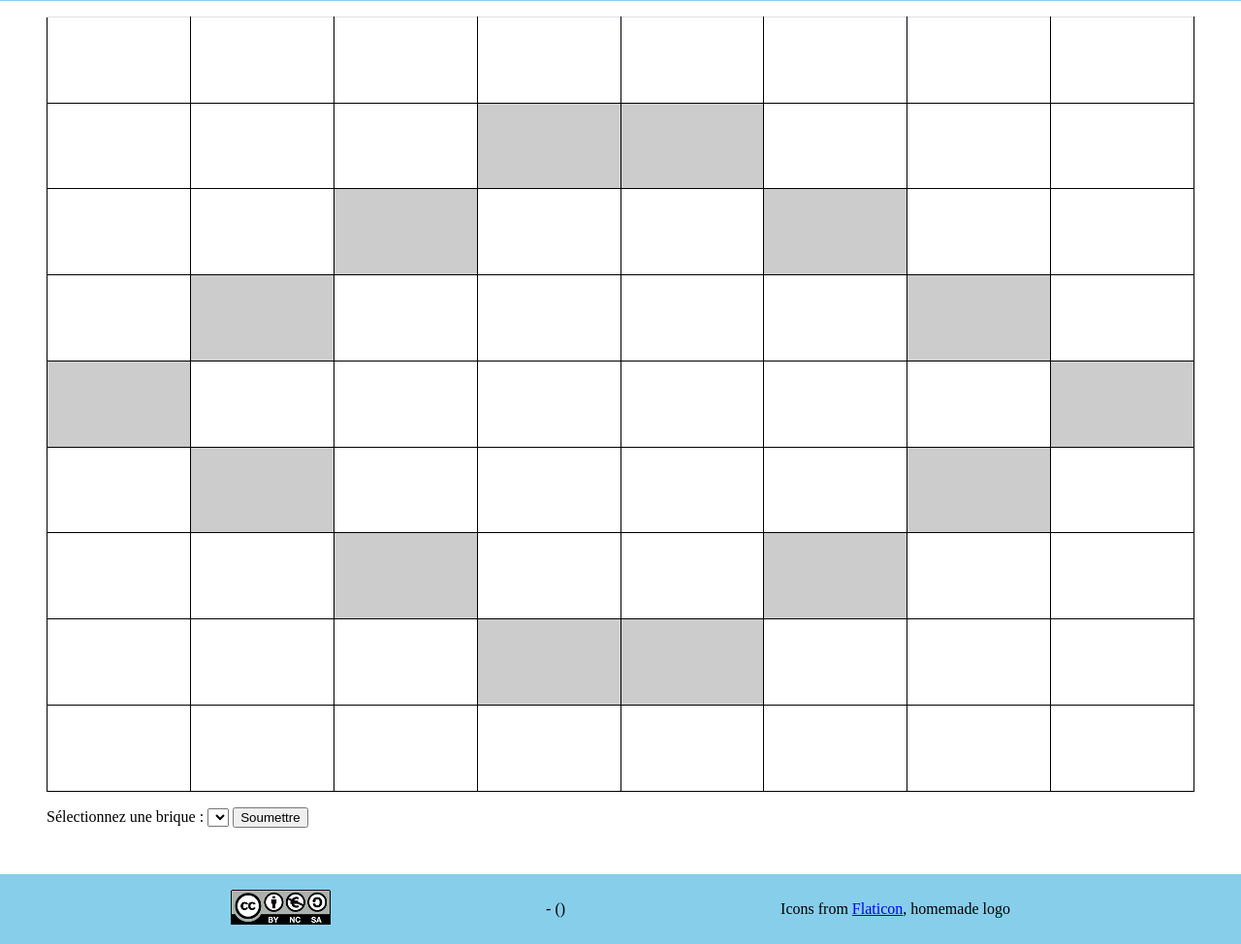
After one commit to davespera/projet-bdw, a Python web app: template projet/templates/grille_fixe.html in a window 1280 px wide. The commit adds this page. Shown: the part 99-1073 px from the top of the page at 97% size. Run offline with Jinja, Linux system fonts and the light colour scheme; the template is opened without the code that fills it, so the values that code supplies are empty.

Commit message:
fonc 2 except last point, have to replace chosen brique with another random one

```diff
--- a/projet/routes.toml
+++ b/projet/routes.toml
@@ -2,3 +2,8 @@
 url = ""
 controleur = "controleurs/accueil.py"
 template = "accueil.html"
+
+[[routes]]
+url = "grille_fixe"
+controleur = "controleurs/grille_fixe.py"
+template = "grille_fixe.html"
--- /dev/null
+++ b/projet/templates/grille_fixe.html
@@ -0,0 +1,79 @@
+{% extends "base.html" %}
+
+{% block main_content %}
+<head>
+    <meta charset="UTF-8">
+    <meta name="viewport" content="width=device-width, initial-scale=1.0">
+    <title>Grille Fixe</title>
+    <style>
+        table {
+            border-collapse: collapse;
+            width: 100%;
+            height: 100vh;
+        }
+        td {
+            border: 1px solid black;
+            width: 50px;
+            height: 50px;
+            text-align: center;
+        }
+        .target {
+            background-color: #ccc;
+        }
+    </style>
+</head>
+    <table>
+        <!-- Row 1 -->
+        <tr>
+            <td></td><td></td><td></td><td></td><td></td><td></td><td></td><td></td>
+        </tr>
+        <!-- Row 2 -->
+        <tr>
+            <td></td><td></td><td></td><td class="target"></td><td class="target"></td><td></td><td></td><td></td>
+        </tr>
+        <!-- Row 3 -->
+        <tr>
+            <td></td><td></td><td class="target"></td><td></td><td></td><td class="target"></td><td></td><td></td>
+        </tr>
+        <!-- Row 4 -->
+        <tr>
+            <td></td><td class="target"></td><td></td><td></td><td></td><td></td><td class="target"></td><td></td>
+        </tr>
+        <!-- Row 5 -->
+        <tr>
+            <td class="target"></td><td></td><td></td><td></td><td></td><td></td><td></td><td class="target"></td>
+        </tr>
+        <!-- Row 6 -->
+        <tr>
+            <td></td><td class="target"></td><td></td><td></td><td></td><td></td><td class="target"></td><td></td>
+        </tr>
+        <!-- Row 7 -->
+        <tr>
+            <td></td><td></td><td class="target"></td><td></td><td></td><td class="target"></td><td></td><td></td>
+        </tr>
+        <!-- Row 8 -->
+        <tr>
+            <td></td><td></td><td></td><td class="target"></td><td class="target"></td><td></td><td></td><td></td>
+        </tr>
+        <!-- Row 9 -->
+        <tr>
+            <td></td><td></td><td></td><td></td><td></td><td></td><td></td><td></td>
+        </tr>
+    </table>
+
+<!-- Formulaire de pioche -->
+<form id="pioche-form" method="POST" action="/update_brique">
+    <label for="brique-select">Sélectionnez une brique :</label>
+    <select id="brique-select" name="brique">
+        {% for brique in REQUEST_VARS['message_rand_briques'] %}
+            <option value="{{ brique[1] }}">{{ brique[0] }}</option> <!-- shows the name, sends the id -->
+        {% endfor %}
+    </select>
+    <button type="submit">Soumettre</button>
+</form>
+<p id="message">{{ REQUEST_VARS['message_brique'] }}</p>
+{% if POST['brique'] %}
+    <p>Vous avez pioché la brique : {{ POST['brique'][0] }}</p>
+    <p>{{ REQUEST_VARS['message_brique'] }}</p>
+{% endif %}
+{% endblock %}
--- a/projet/templates/menu.html
+++ b/projet/templates/menu.html
@@ -1,3 +1,4 @@
 <nav>
 	<a href="/">Accueil</a>
+	<a href="grille_fixe">Grille fixe</a>
 </nav>
```
Also changed, not shown: projet/bd-projet.sql (+6 -5 lines), projet/controleurs/grille_fixe.py (added, +23 -0 lines), projet/model/model_pg.py (+14 -0 lines), projet/static/css/style.css (+18 -0 lines).
